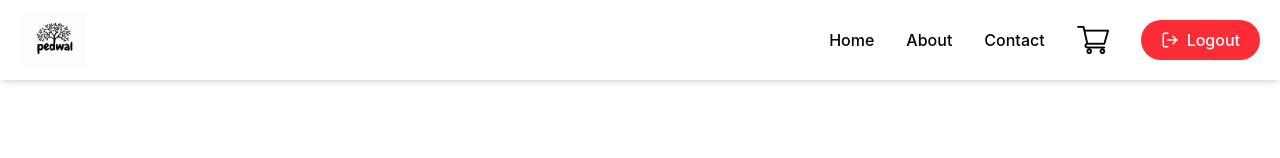
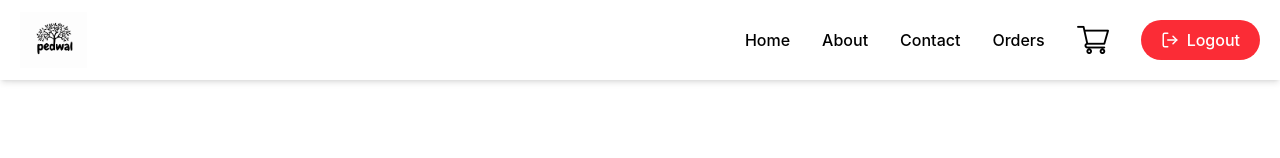
Before and after one commit to Abdul-Rashid-Chhimpa/frontend, a React (Vite) app: page / in a window 1280 px wide. Shown: the top 158 px of the page. Built offline with nearby package versions, Linux system fonts and the light colour scheme; no server answers.

Commit message:
Update Nav.jsx

```diff
--- a/Components/Nav.jsx
+++ b/Components/Nav.jsx
@@ -70,6 +70,12 @@ const { cartCount } = useContext(CartContext);
             >
               Contact
             </Link>
+            <Link
+  to="/orders"
+  className="hover:text-blue-600"
+>
+  Orders
+</Link>
 
 
 <Link
@@ -165,6 +171,12 @@ const { cartCount } = useContext(CartContext);
               >
                 Contact
               </Link>
+              <Link
+  to="/orders"
+  className="hover:text-blue-600"
+>
+   Orders
+</Link>
 
 <Link
   to="/cart"
```
